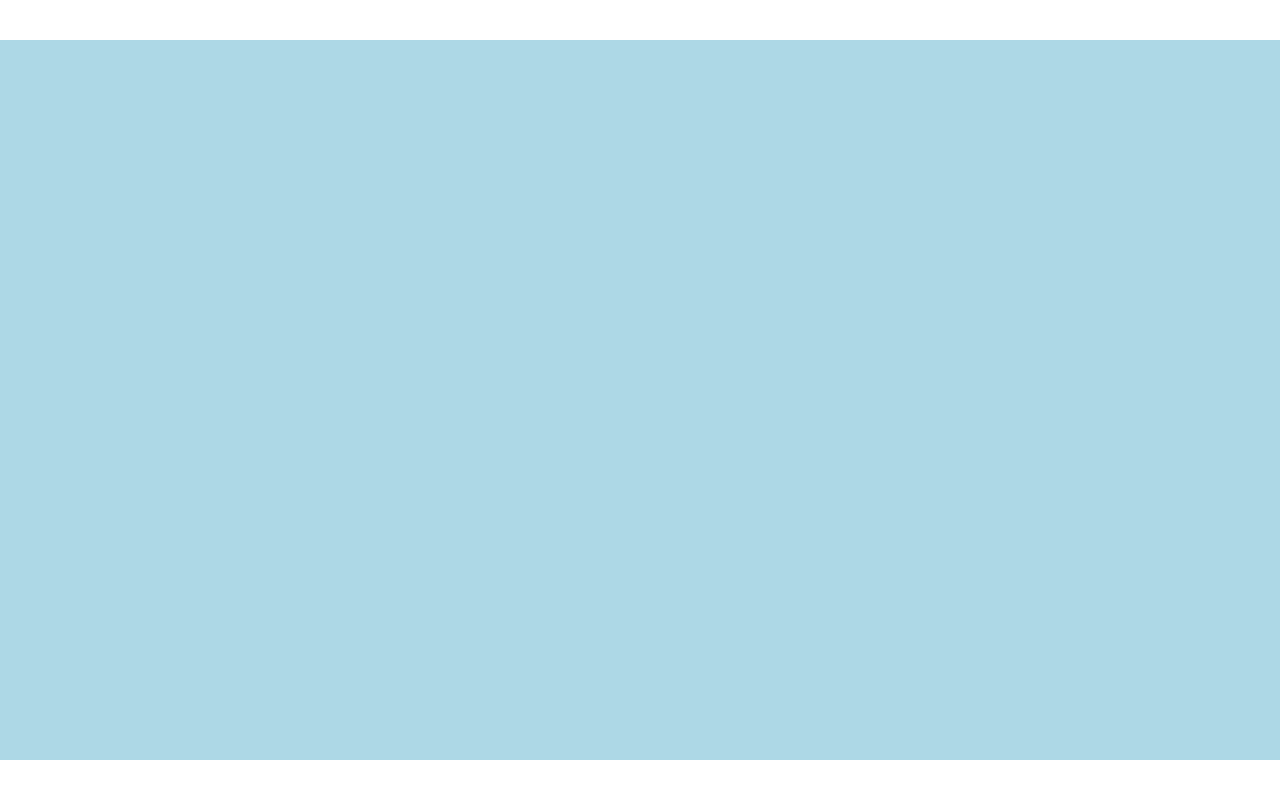
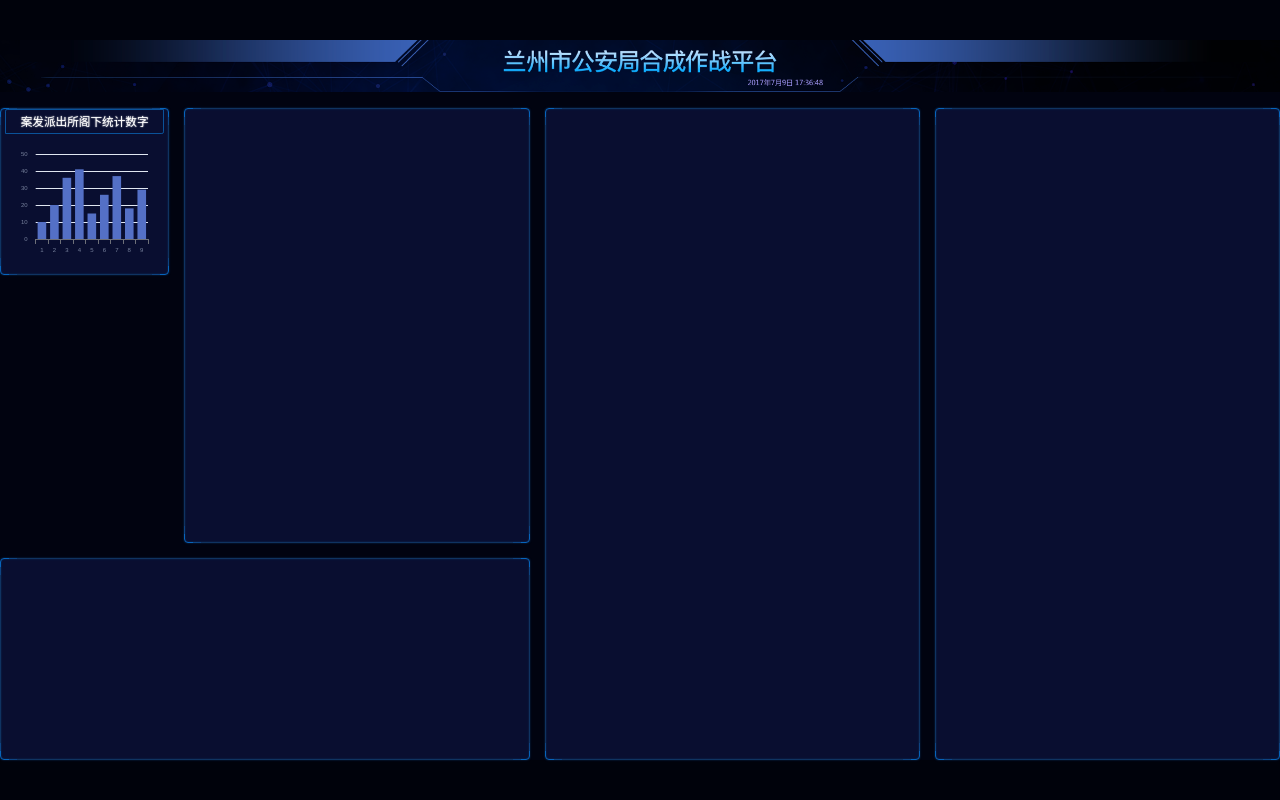
Before and after one commit to xmasuhai/big-screen-visualization_react, a React (Vite) app: page /#/ in a window 1280 px wide. Built offline with nearby package versions, Linux system fonts and the light colour scheme.

Commit message:
:boom: 配置`grid`属性，去除图表周围空白的部分（减少空白区域的大小）
Took 2 hours 34 minutes

```diff
--- a/src/app.tsx
+++ b/src/app.tsx
@@ -6,5 +6,12 @@ import {Config} from './pages/config';
 
 export const App = () => (
   <div className="app">
+    <HashRouter>
+      <Switch>
+        <Route exact path="/">
+          <Home/>
+        </Route>
+      </Switch>
+    </HashRouter>
   </div>
 )
--- a/src/pages/home.scss
+++ b/src/pages/home.scss
@@ -2,12 +2,13 @@
 
 .home {
   background-color: #010310;
+  color: #fff;
   flex: 1;
   display: flex;
   flex-direction: column;
 
   header {
-    height: px(99); // 设置该图片的像素高度 为参数即可
+    height: px(99); // 设置该图片的像素高度 为参数即可 // width 默认为 100%
     background-size: cover; // 按原比例 缩放
   }
 
@@ -22,19 +23,75 @@
     grid-row-gap: px(28);
 
     $box-styles: (
-      1: #ffc0cb,
-      2: #ffa07a,
-      3: #add8e6,
-      4: #e0ffff,
-      5: #90ee90
+      1: transparent,
+      2: transparent,
+      3: transparent,
+      4: transparent,
+      5: transparent,
     );
-
+    // section1~5
     @each $key, $color in $box-styles {
       .section#{$key} {
         grid-area: box#{$key};
         background-color: $color;
-        border: 1px solid #0f3362;
+      }
+    }
+
+    > section {
+      text-align: center;
+    }
+
+    .bordered {
+      background-color: rgba(12, 17, 57, 0.8);
+      border: 1px solid #0764bc;
+      border-radius: 4px;
+      position: relative;
+      box-shadow: 0 0 2px 0 #0f3361,
+      inset 0 0 2px 0 #0f3361;
+
+      &::before {
+        content: '';
+        position: absolute;
+        left: 0;
+        right: 0;
+        top: 0;
+        bottom: 0;
         border-radius: 4px;
+        box-shadow: 17px 0 0 -16px #0f3361,
+        -17px 0 0 -16px #0f3361,
+        0 17px 0 -16px #0f3361,
+        0 -17px 0 -16px #0f3361,
+        9px 0 0 -8px #0d4483,
+        -9px 0 0 -8px #0d4483,
+        0 9px 0 -8px #0d4483,
+        0 -9px 0 -8px #0d4483,;
+
+      }
+
+    }
+
+    .jurisdictional-statistics {
+      height: px(315);
+      display: flex;
+      align-items: center;
+      flex-direction: column;
+
+      h2 {
+        flex-shrink: 0;
+        border: 1px solid #0a5299;
+        display: inline-block;
+        border-top-left-radius: px(4);
+        border-bottom-right-radius: px(4);
+        font-size: px(22);
+        line-height: px(24);
+        padding: px(10) px(28);
+        text-shadow: 0 0 px(3) #fff;
+
+      }
+
+      .chart {
+        flex: 1;
+        width: 100%;
       }
     }
 
--- a/src/pages/home.tsx
+++ b/src/pages/home.tsx
@@ -1,17 +1,65 @@
-import React from 'react';
+import React, {useEffect, useRef} from 'react';
 import './home.scss';
-import  headerBg from '../images/header.png';
+import headerBg from '../images/header.png';
+import * as echarts from 'echarts'
 
 export const Home = () => {
+  // 获取节点
+  const divRef = useRef(null)
+  // 挂载后获取
+  useEffect(() => {
+    // 基于准备好的 dom，初始化 echarts 实例
+    const myChart =
+      echarts.init(divRef.current);
+    // 绘制图表
+    myChart.setOption({
+      textStyle: {
+        color: '#79839e',
+        fontSize: 6,
+      },
+      xAxis: {
+        data: ['1', '2', '3', '4', '5', '6', '7', '8', '9',],
+        axisLabel: {
+          fontSize: 6,
+        },
+      },
+      yAxis: {
+        axisLabel: {
+          fontSize: 6,
+        },
+      },
+      grid: {
+        containLabel: true,
+        x: 20,
+        y: 20,
+        x2: 20,
+        y2: 20,
+      },
+      series: [
+        {
+          name: ' 销量 ',
+          type: 'bar',
+          data: [10, 20, 36, 41, 15, 26, 37, 18, 29,]
+        }
+      ]
+    });
+
+  }, [])
+
   return (
     <div className="home">
       <header style={{backgroundImage: `url(${headerBg})`}}></header>
       <main>
-        <section className="section1"></section>
-        <section className="section2"></section>
-        <section className="section3"></section>
-        <section className="section4"></section>
-        <section className="section5"></section>
+        <section className="section1">
+          <div className="bordered jurisdictional-statistics">
+            <h2> 案发派出所阁下统计数字 </h2>
+            <div ref={divRef} className="chart"></div>
+          </div>
+        </section>
+        <section className="bordered section2"></section>
+        <section className="bordered section3"></section>
+        <section className="bordered section4"></section>
+        <section className="bordered section5"></section>
       </main>
     </div>
   );
--- a/src/shared/style.scss
+++ b/src/shared/style.scss
@@ -26,11 +26,11 @@ code {
 body {
   font-family: $font-hei;
   font-size: 16px;
+  background: #00020b;
 }
 
 .root {
   margin: auto 0;
-  background: #add8e6;
   display: flex;
   flex-direction: column;
 
@@ -41,3 +41,12 @@ body {
   }
 
 }
+
+h1,
+h2,
+h3,
+h4,
+h5,
+h6 {
+  font-size: 16px;
+}
```
